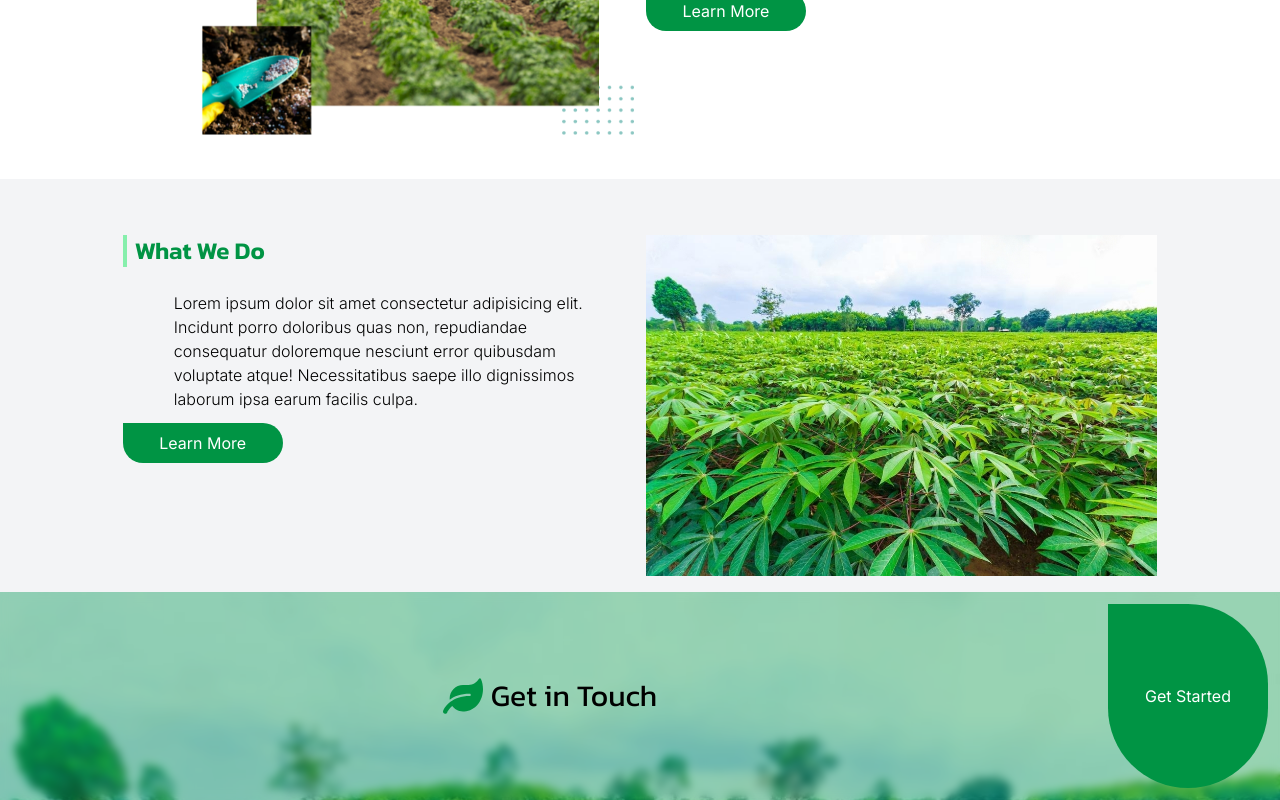
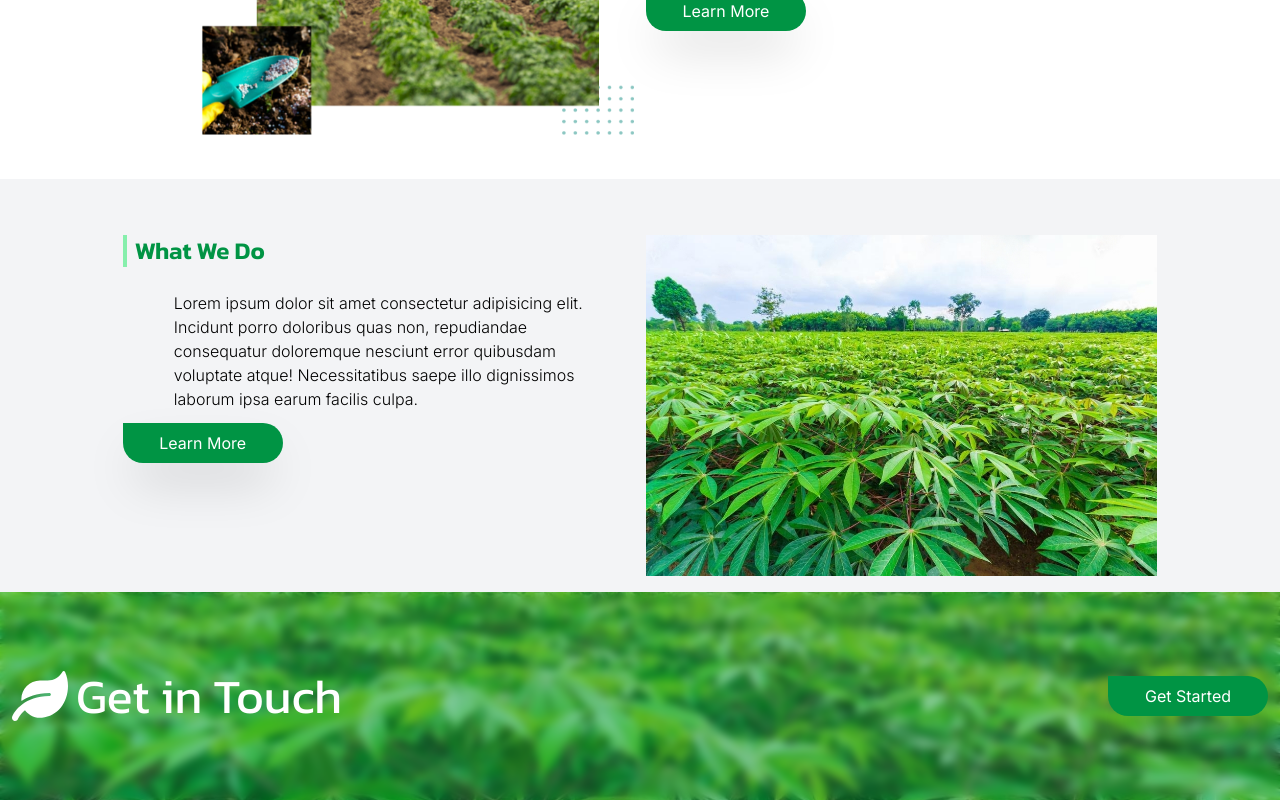
Before and after one commit to OlaiwonAbdullahi/WuraOla-Farms, a React (Vite) app: page / in a window 1280 px wide. Shown: the part 758-1558 px from the top of the page. Built offline with nearby package versions, Linux system fonts and the light colour scheme.

Commit message:
update Button.jsx and Getintouch.jsx

```diff
--- a/src/components/Button.jsx
+++ b/src/components/Button.jsx
@@ -1,6 +1,6 @@
 const Button = ({ children }) => {
   return (
-    <div className="bg-secondary p-2 gap-2 whitespace-nowrap md:text-base  font-inter text-sm text-primary rounded-b-full rounded-e-full md:w-40 w-36 flex justify-center items-center">
+    <div className="bg-secondary p-2 gap-2 whitespace-nowrap md:text-base shadow-2xl font-inter text-sm text-primary rounded-b-full rounded-e-full md:w-40 w-36 flex justify-center items-center">
       {children}
     </div>
   );
--- a/src/components/Getintouch.jsx
+++ b/src/components/Getintouch.jsx
@@ -2,13 +2,13 @@ import { FaLeaf } from "react-icons/fa";
 import Button from "./Button";
 const Getintouch = () => {
   return (
-    <div className="bg-[url(/src/assets/cassava.jpeg)] bg-cover">
-      <div className=" flex md:justify-between flex-col md:flex-row justify-center mx-auto gap-5 p-3 bg-secondary  bg-clip-padding backdrop-filter backdrop-blur-sm bg-opacity-40 h-52 ">
-        <div className=" flex items-center gap-2 text-3xl justify-center mx-auto font-kanit">
-          <FaLeaf className=" h-10 w-10 text-secondary" />
+    <div className="bg-[url(/src/assets/cassava.jpeg)] bg-cover text-primary bg-center bg-primary bg-no-repeat rounded-t-2xl md:rounded-none">
+      <div className=" flex md:justify-between flex-col md:flex-row justify-center items-center mx-auto gap-5 p-3 bg-secondary rounded-t-3xl md:rounded-none bg-clip-padding backdrop-filter backdrop-blur-sm bg-opacity-40 h-52 ">
+        <div className=" flex items-center gap-2 md:text-5xl text-3xl justify-center md:justify-start  font-kanit">
+          <FaLeaf className=" h-10 w-10 md:size-14 text-primary" />
           Get in Touch
         </div>
-        <div className=" flex justify-center">
+        <div className=" flex justify-center  h-16 items-center">
           <Button>Get Started</Button>
         </div>
       </div>
```
